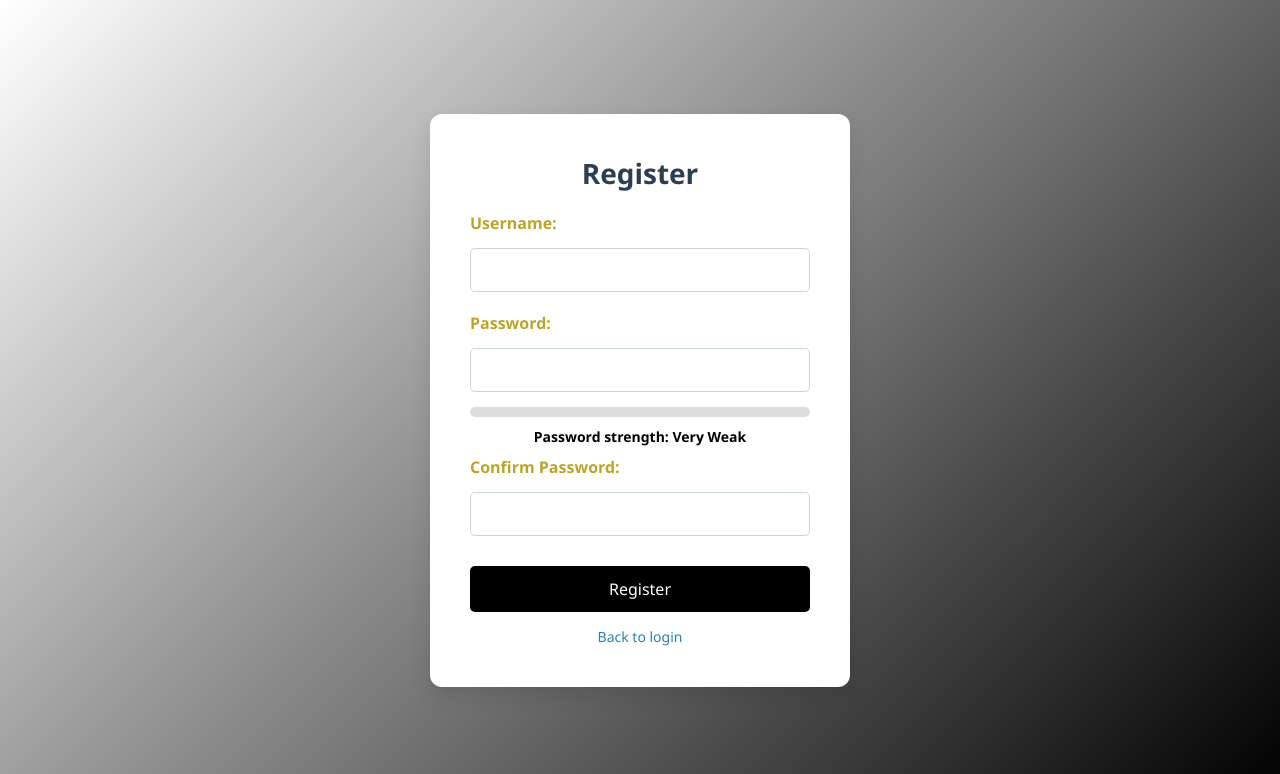
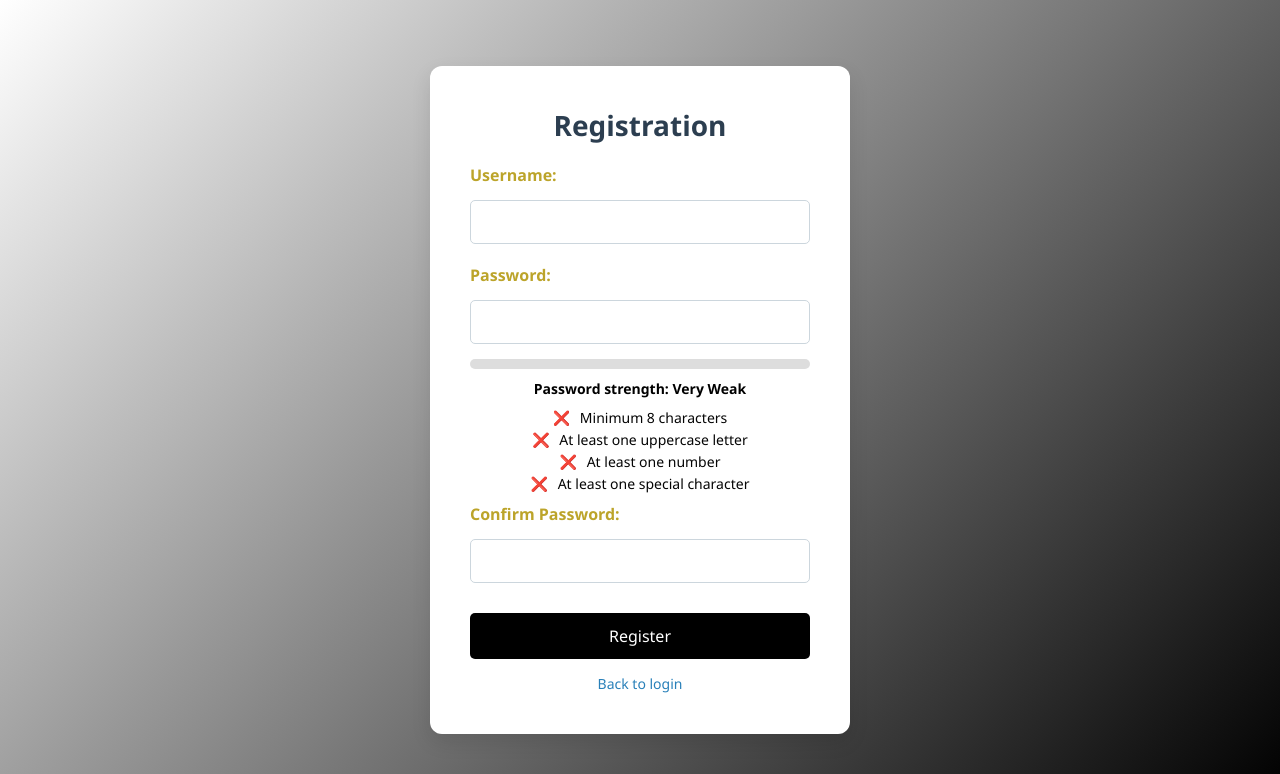
Before and after one commit to angusscotland/EzyOrdering-Canteen-Application, a Flask app: page /register in a window 1280 px wide. Shown: the top 774 px of the page. Run offline with Flask 3, Linux system fonts and the light colour scheme.

Commit message:
Final Application

```diff
--- a/flask_login_app/app.py
+++ b/flask_login_app/app.py
@@ -2,6 +2,7 @@ from flask import Flask, render_template, request, redirect, url_for, session, f
 import sqlite3
 from pathlib import Path
 import re
+import bcrypt
 
 app = Flask(__name__)
 app.secret_key = 'your_secret_key'
@@ -48,7 +49,6 @@ def init_db():
                     quantity INTEGER NOT NULL
                 )
             ''')
-            # Now completed_orders table with columns for each item qty and subtotal
             conn.execute('''
                 CREATE TABLE IF NOT EXISTS completed_orders (
                     id INTEGER PRIMARY KEY AUTOINCREMENT,
@@ -90,13 +90,13 @@ def login():
         password = request.form['password']
         with sqlite3.connect(DB_PATH) as conn:
             cursor = conn.cursor()
-            cursor.execute("SELECT * FROM users WHERE username = ? AND password = ?", (username, password))
-            user = cursor.fetchone()
-        if user:
-            session['username'] = username
-            return redirect(url_for('home'))
-        else:
-            flash('Login failed. Check your username and password.')
+            cursor.execute("SELECT password FROM users WHERE username = ?", (username,))
+            row = cursor.fetchone()
+            if row and bcrypt.checkpw(password.encode('utf-8'), row[0]):
+                session['username'] = username
+                return redirect(url_for('home'))
+            else:
+                flash('Login failed. Check your username and password.')
     return render_template('login.html')
 
 @app.route('/register', methods=['GET', 'POST'])
@@ -117,9 +117,10 @@ def register():
         elif not re.search(r'[!@#$%^&*(),.?":{}|<>]', password):
             flash('Password must contain at least one special character.')
         else:
+            hashed_password = bcrypt.hashpw(password.encode('utf-8'), bcrypt.gensalt())
             try:
                 with sqlite3.connect(DB_PATH) as conn:
-                    conn.execute("INSERT INTO users (username, password) VALUES (?, ?)", (username, password))
+                    conn.execute("INSERT INTO users (username, password) VALUES (?, ?)", (username, hashed_password))
                 flash('Registered successfully! You can now log in.')
                 return redirect(url_for('login'))
             except sqlite3.IntegrityError:
@@ -255,7 +256,6 @@ def payment():
         date_row = cursor.fetchone()
         order_date = date_row[0] if date_row else None
 
-    # Build cart_items list for template
     cart_items = []
     total = 0.0
     quantities = {k:0 for k in ITEM_PRICES.keys()}
@@ -296,7 +296,6 @@ def payment():
                 quantities['nuggets'], subtotals['nuggets'],
                 total
             ))
-            # Clear hot_food_orders cart
             cursor.execute("DELETE FROM hot_food_orders WHERE username = ?", (username,))
             conn.commit()
 
--- a/flask_login_app/requirements.txt
+++ b/flask_login_app/requirements.txt
@@ -1 +1,2 @@
 Flask==2.3.2
+pip install bcrypt
--- a/flask_login_app/templates/register.html
+++ b/flask_login_app/templates/register.html
@@ -27,11 +27,25 @@
       font-weight: bold;
       color: rgb(0, 0, 0);
     }
+
+    #password-checklist {
+      margin-top: 10px;
+      font-size: 14px;
+    }
+
+    .requirement {
+      margin: 3px 0;
+    }
+
+    .requirement span {
+      margin-right: 6px;
+      font-weight: bold;
+    }
   </style>
 </head>
 <body id="login-body">
   <div id="login-container">
-    <h2 id="login-title">Register</h2>
+    <h2 id="login-title">Registration</h2>
 
     {% with messages = get_flashed_messages() %}
       {% if messages %}
@@ -54,6 +68,13 @@
       </div>
       <p id="strength-text">Password strength: <span>Very Weak</span></p>
 
+      <div id="password-checklist">
+        <div class="requirement" id="length-req"><span>❌</span> Minimum 8 characters</div>
+        <div class="requirement" id="uppercase-req"><span>❌</span> At least one uppercase letter</div>
+        <div class="requirement" id="number-req"><span>❌</span> At least one number</div>
+        <div class="requirement" id="special-req"><span>❌</span> At least one special character</div>
+      </div>
+
       <label for="confirm-password">Confirm Password:</label>
       <input type="password" name="confirm_password" id="confirm-password" required><br>
 
@@ -68,14 +89,34 @@
     const strengthBar = document.getElementById("strength-bar");
     const strengthText = document.getElementById("strength-text").querySelector("span");
 
+    const lengthReq = document.getElementById("length-req");
+    const uppercaseReq = document.getElementById("uppercase-req");
+    const numberReq = document.getElementById("number-req");
+    const specialReq = document.getElementById("special-req");
+
+    function updateRequirement(el, passed) {
+      el.querySelector("span").textContent = passed ? "✔️" : "❌";
+      el.style.color = passed ? "green" : "red";
+    }
+
     passwordInput.addEventListener("input", () => {
       const value = passwordInput.value;
       let strength = 0;
 
-      if (value.length >= 8) strength += 1;
-      if (/[A-Z]/.test(value)) strength += 1;
-      if (/[0-9]/.test(value)) strength += 1;
-      if (/[^A-Za-z0-9]/.test(value)) strength += 1;
+      const lengthValid = value.length >= 8;
+      const uppercaseValid = /[A-Z]/.test(value);
+      const numberValid = /[0-9]/.test(value);
+      const specialValid = /[^A-Za-z0-9]/.test(value);
+
+      updateRequirement(lengthReq, lengthValid);
+      updateRequirement(uppercaseReq, uppercaseValid);
+      updateRequirement(numberReq, numberValid);
+      updateRequirement(specialReq, specialValid);
+
+      if (lengthValid) strength++;
+      if (uppercaseValid) strength++;
+      if (numberValid) strength++;
+      if (specialValid) strength++;
 
       const strengthPercentage = (strength / 4) * 100;
       strengthBar.style.width = strengthPercentage + "%";
```
Also changed, not shown: flask_login_app/static/css/style.css (+34 -2 lines), flask_login_app/templates/login.html (+35 -0 lines), flask_login_app/templates/select_date.html (+8 -2 lines), flask_login_app/static/images/MHS.jpg (added), flask_login_app/users.db.
